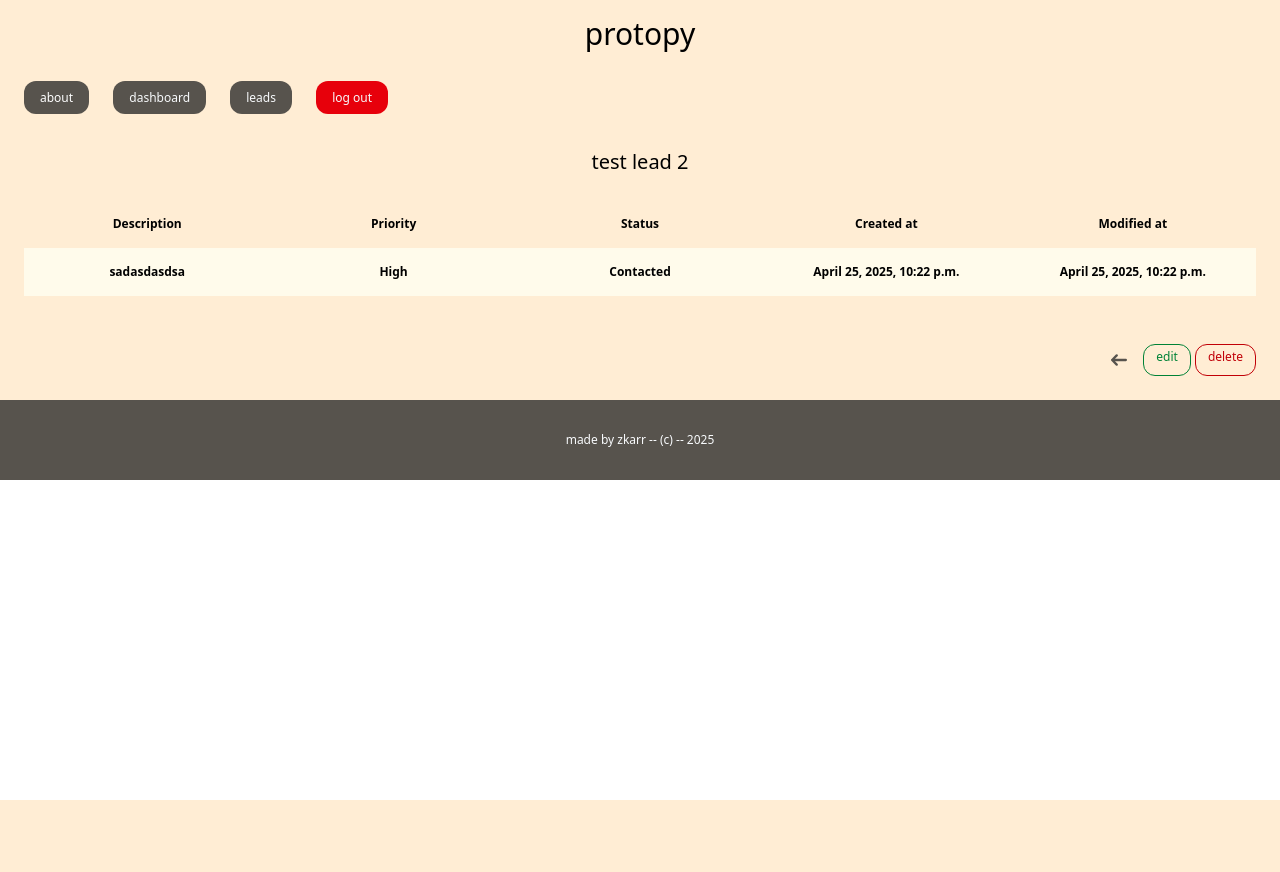
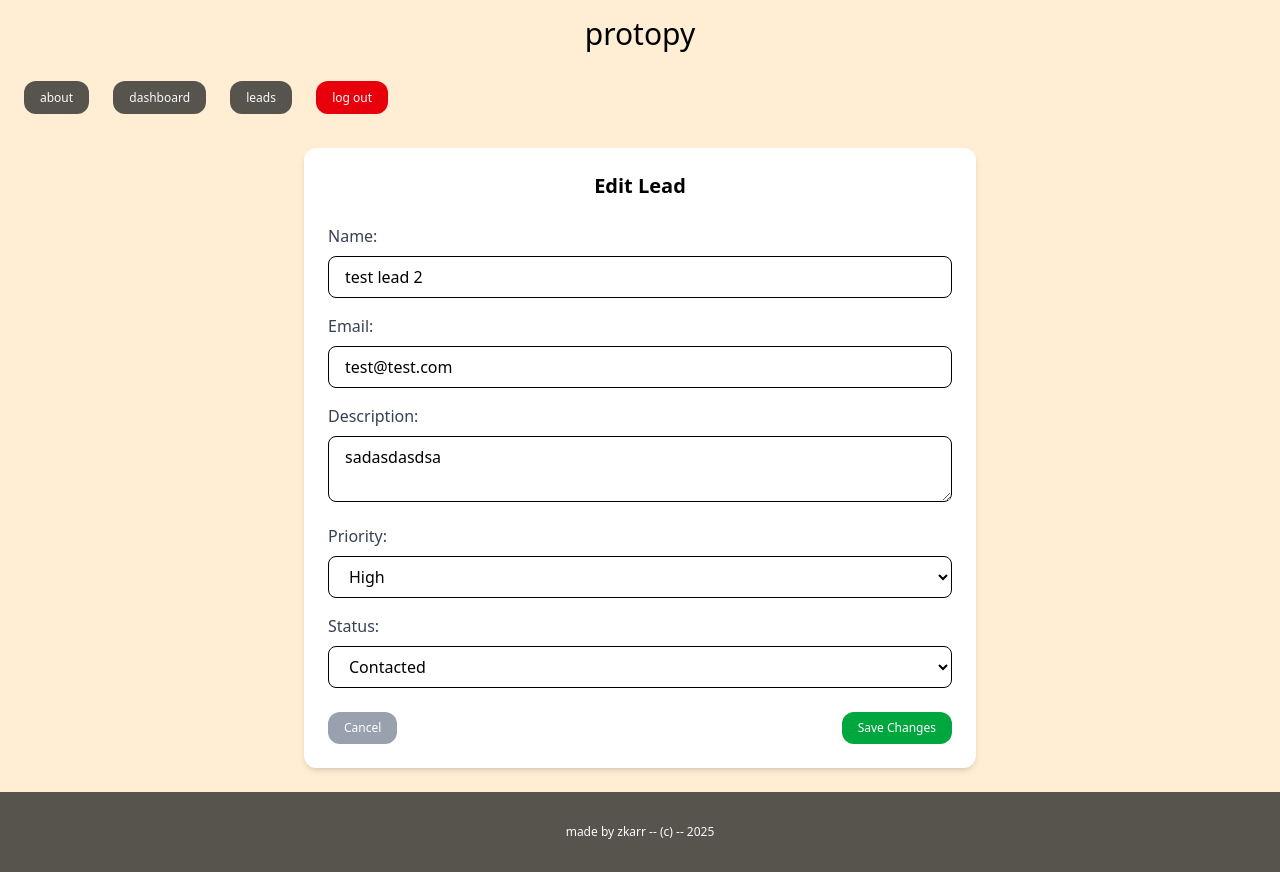
Before and after one commit to Daniel-Cervera/django, a Django app: page /dashboard/leads/15/ in a window 1280 px wide. Before the commit the page ends 800 px from the top, so only its background shows below. Run offline with Django 5.2, Linux system fonts and the light colour scheme; a user stored in the database is signed in; data comes from the database, SQL or seed files in the repository; both versions use the stored data as it was after the commit.

Commit message:
change all ui template to improve views for client

```diff
--- a/mysite/lead/templates/lead/leads_detail.html
+++ b/mysite/lead/templates/lead/leads_detail.html
@@ -1,41 +1,51 @@
 {% extends 'core/base.html' %}
 
-{% block title %}{{ lead.name }}{% endblock %}
+{% block title %} {{ lead.name }} {% endblock %}
 
 {% block content %}
-    <div class="py-6 px-6 bg-orange-100">
-        <h1 class="mb-6 bg-orange-100 text-center text-xl">{{ lead.name }}</h1>
-        {% if lead.description %}
-            <div class="mt-6 flex justify-between text-xs">
-                <p class="py-4 px-2 w-full font-semibold flex justify-center"> Description </p>
-                <p class="py-4 px-2 w-full font-semibold flex justify-center">Priority</p>
-                <p class="py-4 px-2 w-full font-semibold flex justify-center">Status</p>
-                <p class="py-4 px-2 w-full font-semibold flex justify-center">Created at</p>
-                <p class="py-4 px-2 w-full font-semibold flex justify-center">Modified at</p>
-            </div>
+<div class="py-6 px-6 bg-orange-100 flex justify-center">
+    <form method="post" class="w-full max-w-2xl bg-white p-6 rounded-xl shadow-md">
+        {% csrf_token %}
+        <h1 class="text-xl font-semibold mb-6 text-center">Edit Lead</h1>
 
-            <div class="flex justify-between text-xs">
-                <p class="py-4 px-2 font-semibold flex justify-center w-full {% cycle 'bg-amber-50' '' %}">{{ lead.description }}</p>
-                <p class="py-4 px-2 font-semibold flex justify-center w-full {% cycle 'bg-amber-50' '' %}">{{ lead.get_priority_display }}</p>
-                <p class="py-4 px-2 font-semibold flex justify-center w-full {% cycle 'bg-amber-50' '' %}">{{ lead.get_status_display }}</p>
-                <p class="py-4 px-2 font-semibold flex justify-center w-full {% cycle 'bg-amber-50' '' %}">{{ lead.created_at }}</p>
-                <p class="py-4 px-2 font-semibold flex justify-center w-full {% cycle 'bg-amber-50' '' %}"">{{ lead.modified_at }}</p>
-            </div>
-        {% endif %}
-    </div>
+        <div class="mb-4">
+            <label for="name" class="block text-gray-700 font-medium mb-2">Name:</label>
+            <input type="text" id="name" name="name" value="{{ lead.name }}" class="w-full border rounded-lg py-2 px-4 focus:outline-none focus:ring-2 focus:ring-orange-400">
+        </div>
 
-    <div class="py-6 px-6 space-x-1 flex justify-end bg-orange-100">
-        <button class="py-1 px-3">
-            <a href=" {% url 'leads_list' %}">
-                <svg class="w-4 h-6 text-stone-600 dark:text-stone-600" aria-hidden="true" xmlns="http://www.w3.org/2000/svg" fill="none" viewBox="0 0 14 10">
-                    <path stroke="currentColor" stroke-linecap="round" stroke-linejoin="round" stroke-width="2" d="M13 5H1m0 0 4 4M1 5l4-4"/>
-                </svg>
-            </a>
-        </button>
-        <a href=" {% url 'leads_edit' lead.id %}" class="py-1 px-3 text-green-700 hover:text-white border border-green-700 hover:bg-green-800 focus:ring-4 focus:outline-none focus:ring-green-300 rounded-xl text-xs text-center dark:border-green-500 dark:text-green-500 dark:hover:text-white dark:hover:bg-green-600 dark:focus:ring-green-800"">edit</a>
-        <a href=" {% url 'leads_delete' lead.id %}" class="py-1 px-3 rounded-xl dark:text-red-600 text-xs text-red-700 hover:text-white border border-red-700 hover:bg-red-800 focus:ring-4 focus:outline-none focus:ring-red-300 text-center dark:border-red-500 dark:text-red-500 dark:hover:text-white dark:hover:bg-red-600 dark:focus:ring-red-900 ">delete</a>
-    </div>
+        <div class="mb-4">
+            <label for="email" class="block text-gray-700 font-medium mb-2">Email:</label>
+            <input type="email" id="email" name="email" value="{{ lead.email }}" class="w-full border rounded-lg py-2 px-4 focus:outline-none focus:ring-2 focus:ring-orange-400">
+        </div>
 
+        <div class="mb-4">
+            <label for="description" class="block text-gray-700 font-medium mb-2">Description:</label>
+            <textarea id="description" name="description" class="w-full border rounded-lg py-2 px-4 focus:outline-none focus:ring-2 focus:ring-orange-400">{{ lead.description }}</textarea>
+        </div>
 
+        <div class="mb-4">
+            <label for="priority" class="block text-gray-700 font-medium mb-2">Priority:</label>
+            <select id="priority" name="priority" class="w-full border rounded-lg py-2 px-4 focus:outline-none focus:ring-2 focus:ring-orange-400">
+                <option value="low" {% if lead.priority == 'low' %}selected{% endif %}>Low</option>
+                <option value="medium" {% if lead.priority == 'medium' %}selected{% endif %}>Medium</option>
+                <option value="high" {% if lead.priority == 'high' %}selected{% endif %}>High</option>
+            </select>
+        </div>
 
+        <div class="mb-6">
+            <label for="status" class="block text-gray-700 font-medium mb-2">Status:</label>
+            <select id="status" name="status" class="w-full border rounded-lg py-2 px-4 focus:outline-none focus:ring-2 focus:ring-orange-400">
+                <option value="new" {% if lead.status == 'new' %}selected{% endif %}>New</option>
+                <option value="contacted" {% if lead.status == 'contacted' %}selected{% endif %}>Contacted</option>
+                <option value="won" {% if lead.status == 'won' %}selected{% endif %}>Won</option>
+                <option value="lost" {% if lead.status == 'lost' %}selected{% endif %}>Lost</option>
+            </select>
+        </div>
+
+        <div class="flex justify-between space-x-2">
+            <a href="{% url 'leads_list' %}" class="py-2 px-4 rounded-xl bg-gray-400 text-white text-xs hover:bg-gray-600">Cancel</a>
+            <button type="submit" class="py-2 px-4 rounded-xl bg-green-600 text-white text-xs hover:bg-green-800">Save Changes</button>
+        </div>
+    </form>
+</div>
 {% endblock %}
--- a/mysite/lead/views.py
+++ b/mysite/lead/views.py
@@ -35,6 +35,12 @@ def leads_delete(request, pk):
 def leads_edit (request, pk):
     lead = get_object_or_404(Lead, created_by=request.user, pk=pk)
     if request.method == 'POST':
+        lead.name = request.POST.get('name')
+        lead.email = request.POST.get('email')
+        lead.description = request.POST.get('description')
+        lead.priority = request.POST.get('priority')
+        lead.status = request.POST.get('status')
+        lead.save()
         form = AddLeadForm(request.POST, instance=lead)
         if form.is_valid():
                     form.save()
@@ -44,8 +50,30 @@ def leads_edit (request, pk):
         form = AddLeadForm(instance=lead)
 
     return render(request, 'lead/leads_edit.html', {
-            'form' : form
+            'lead' : lead
         })
+
+@login_required
+def create_lead(request):
+    if request.method == 'POST':
+        name = request.POST.get('name')
+        email = request.POST.get('email')
+        description = request.POST.get('description')
+        priority = request.POST.get('priority')
+        status = request.POST.get('status')
+
+        Lead.objects.create(
+            name=name,
+            email=email,
+            description=description,
+            priority=priority,
+            status=status,
+            created_by=request.user
+        )
+        return redirect('leads_list')
+
+    return render(request, 'lead/create.html')
+
 
 @login_required
 def add_lead(request):
```
Also changed, not shown: mysite/lead/templates/lead/add_lead.html (+42 -49 lines), mysite/lead/templates/lead/leads_edit.html (+60 -2 lines), mysite/lead/templates/lead/leads_list.html (+19 -14 lines), mysite/db.sqlite3.
